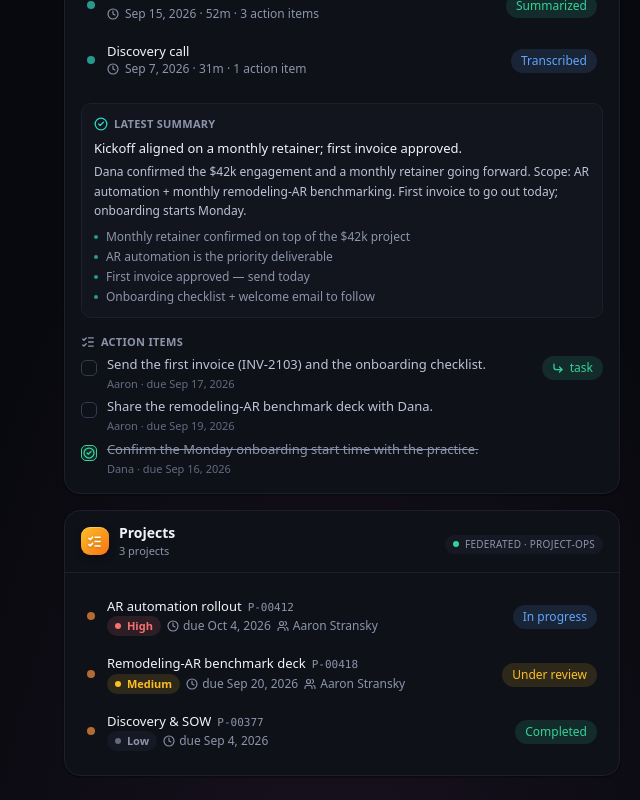
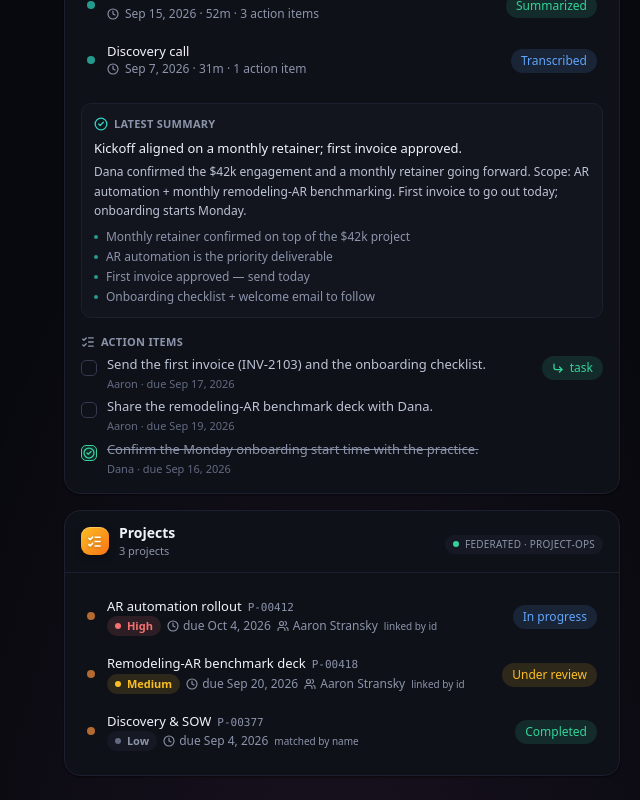
Before and after one commit to Unicorn-Commander/Customer-Ops, a Next.js app in the folder frontend/: page /preview/customer in a window 1280 px wide. Shown: the part 2756-3556 px from the top of the page, without its empty margins (640-1280 px from the left). Built offline with nearby package versions, Linux system fonts and the light colour scheme; no server answers.

Commit message:
feat(customer360): show project match source

```diff
--- a/frontend/components/dashboard/customer360/ProjectsPanel.tsx
+++ b/frontend/components/dashboard/customer360/ProjectsPanel.tsx
@@ -86,6 +86,12 @@ export function ProjectsPanel({ panel }: { panel: ProjectPanelData }) {
                         {p.assignedTo.displayName}
                       </span>
                     )}
+                    <span
+                      className="text-[10px] font-medium text-tertiary"
+                      title={p.matchedBy === 'name' ? 'Matched by project/client name' : 'Linked by relationship id'}
+                    >
+                      {p.matchedBy === 'name' ? 'matched by name' : 'linked by id'}
+                    </span>
                   </span>
                 }
                 trailing={<StatusPill status={s} />}
--- a/frontend/lib/sample-screens.ts
+++ b/frontend/lib/sample-screens.ts
@@ -799,6 +799,7 @@ export const SAMPLE_360: Customer360 = {
     projects: [
       {
         id: 'proj-1',
+        matchedBy: 'customerOpsCustomerId',
         projectNumber: 'P-00412',
         title: 'AR automation rollout',
         status: 'IN_PROGRESS',
@@ -810,6 +811,7 @@ export const SAMPLE_360: Customer360 = {
       },
       {
         id: 'proj-2',
+        matchedBy: 'contactOpsContactId',
         projectNumber: 'P-00418',
         title: 'Remodeling-AR benchmark deck',
         status: 'UNDER_REVIEW',
@@ -821,6 +823,7 @@ export const SAMPLE_360: Customer360 = {
       },
       {
         id: 'proj-3',
+        matchedBy: 'name',
         projectNumber: 'P-00377',
         title: 'Discovery & SOW',
         status: 'COMPLETED',
```
Also changed, not shown: frontend/lib/customers.ts (+5 -2 lines).
